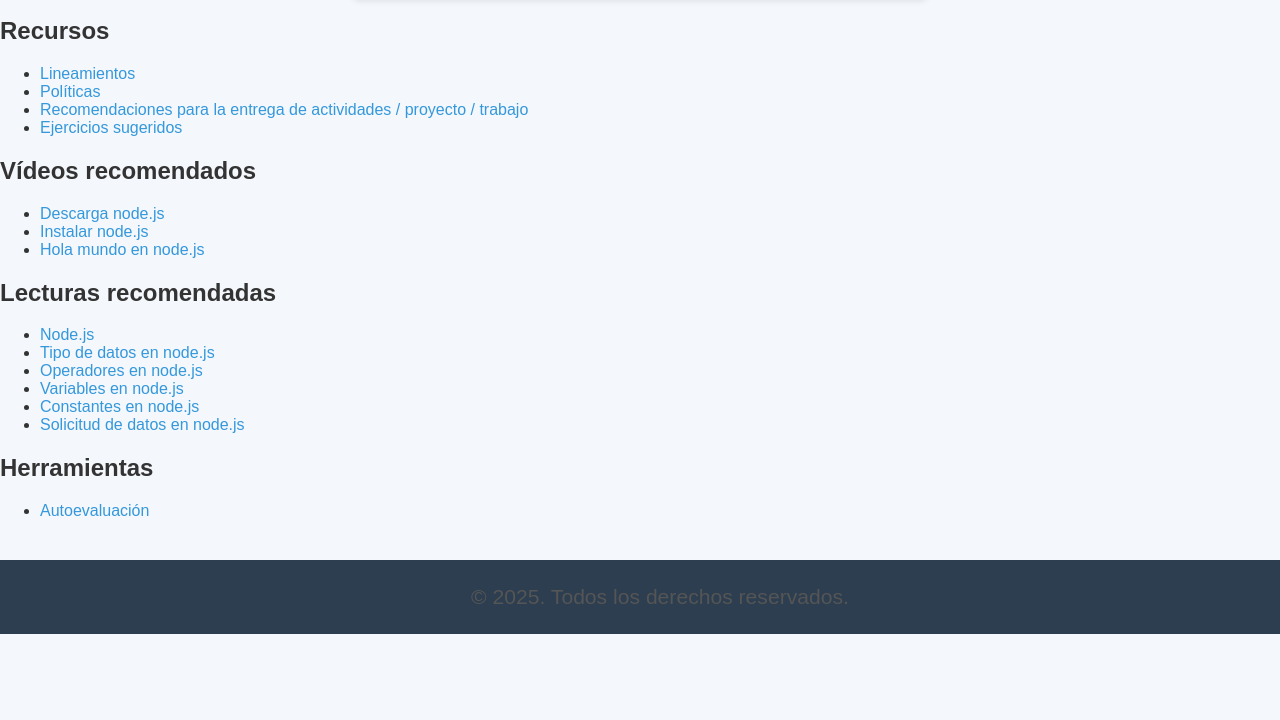
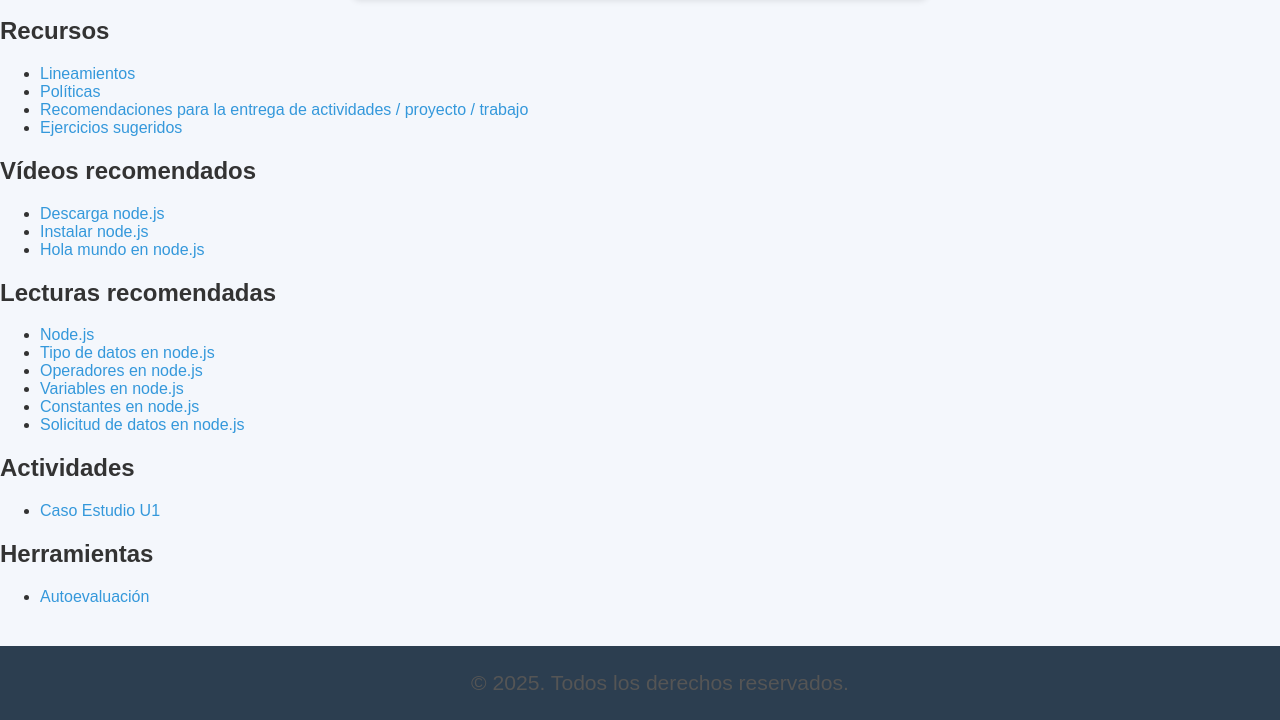
Before and after one commit to ajgutierr3z/AWI4, a plain HTML site: page index.html in a window 1280 px wide. Shown: the part 576-1296 px from the top of the page. Before the commit the page ends 1210 px from the top, so only its background shows below. Drawn offline with Linux system fonts and the light colour scheme.

Commit message:
Update index.html

```diff
--- a/index.html
+++ b/index.html
@@ -70,6 +70,14 @@
                 </li>
             </ul>
         </section>
+        <section id="actividades">
+            <h2>Actividades</h2>
+            <ul>
+                <li>
+                    <a href="https://ajgutierrez.medium.com/un-mensaje-perdido-a36f7840e5c8" target="_blank">Caso Estudio U1</a>
+                </li>
+            </ul>
+        </section>
         <section id="herramientas">
             <h2>Herramientas</h2>
             <ul>
```
